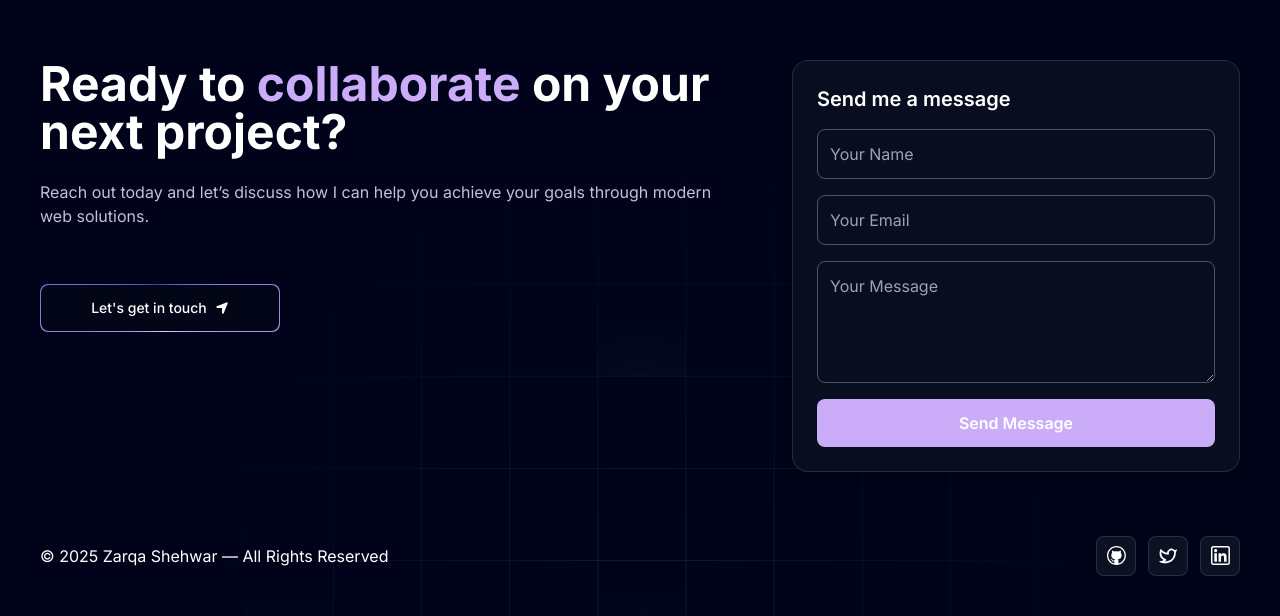
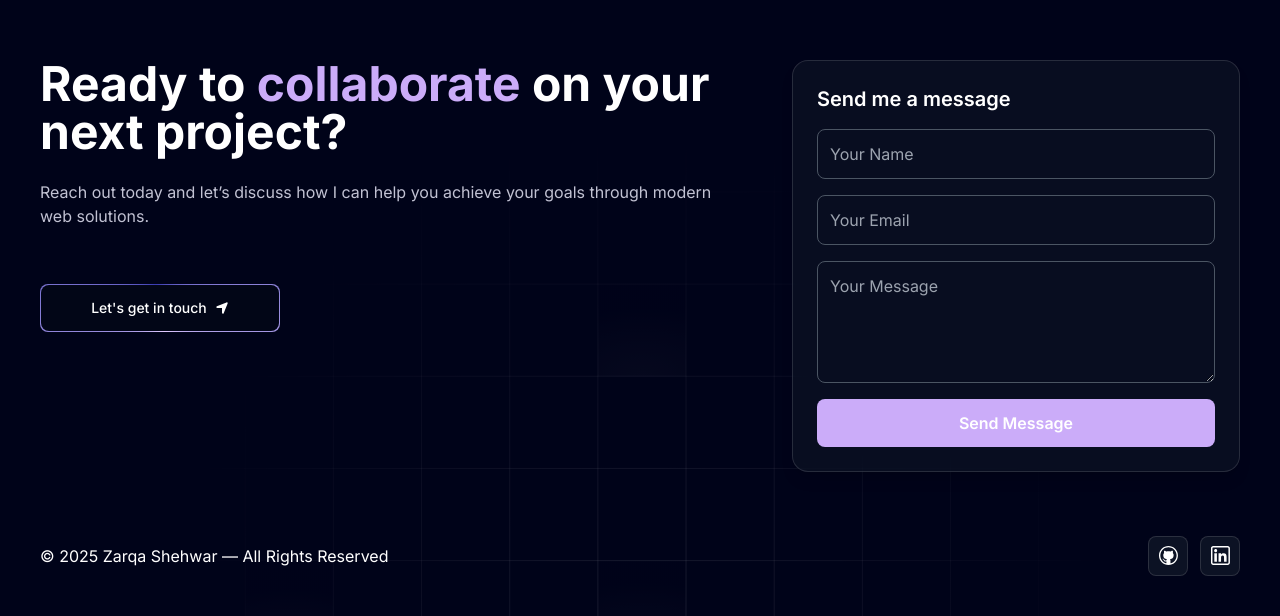
Before and after one commit to ZarqaShehwar/portfolio, a Next.js app: page / in a window 1280 px wide. Shown: the part 4161-4777 px from the top of the page. Built offline with nearby package versions, Linux system fonts and the light colour scheme.

Commit message:
Refactor socialMedia array by removing entries
Removed unused social media entries and cleaned up the list.

```diff
--- a/data/index.ts
+++ b/data/index.ts
@@ -226,18 +226,16 @@ export const workExperience = [
 ];
 
 
-
 export const socialMedia = [
   {
     id: 1,
     img: "/git.svg",
+    link:"https://github.com/ZarqaShehwar/"
   },
+
   {
     id: 2,
-    img: "/twit.svg",
-  },
-  {
-    id: 3,
     img: "/link.svg",
+    link:"https://www.linkedin.com/in/zarqa-shehwar-2b4b621b4/"
   },
 ];
```
